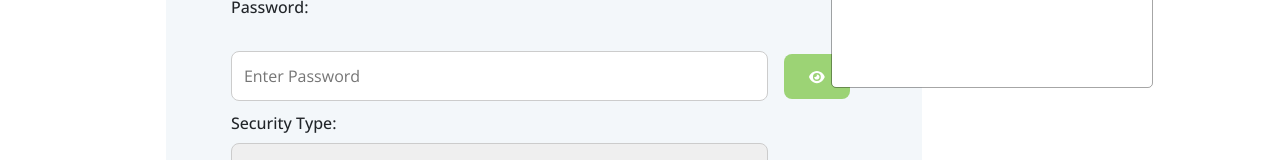
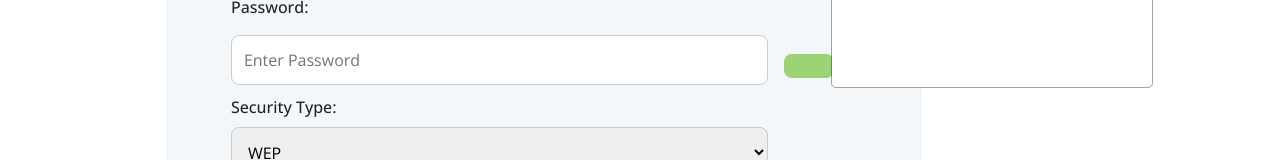
Before and after one commit to naviReact/QR_Code_Generator, a React (Create React App) app: page / in a window 1280 px wide. Both pictures are taken after a click on the element "WIFI". Shown: the part 559-719 px from the top of the page. Built offline with nearby package versions, Linux system fonts and the light colour scheme.

Commit message:
remove font wason

```diff
--- a/package.json
+++ b/package.json
@@ -3,7 +3,6 @@
   "version": "0.1.0",
   "private": true,
   "dependencies": {
-    "@fortawesome/react-fontawesome": "^0.2.0",
     "@testing-library/jest-dom": "^5.17.0",
     "@testing-library/react": "^13.4.0",
     "@testing-library/user-event": "^13.5.0",
--- a/src/comp/Wifi.js
+++ b/src/comp/Wifi.js
@@ -3,8 +3,6 @@ import QRious from 'qrious';
 import { SetDownloadImageName } from '../modules/Qr';
 
 // Import Font Awesome icons
-import { FontAwesomeIcon } from '@fortawesome/react-fontawesome';
-import { faEye, faEyeSlash } from '@fortawesome/free-solid-svg-icons';
 
 function WifiQRCodeGenerator() {
   const ssidRef = useRef(null);
@@ -116,7 +114,6 @@ function WifiQRCodeGenerator() {
           className="show-hide-button"
           onClick={togglePasswordVisibility}
         >
-          <FontAwesomeIcon icon={showPassword ? faEyeSlash : faEye} />
         </button>
       </div>
 
```
Also changed, not shown: 8 other files (tests, documents, lock files or other folders).
